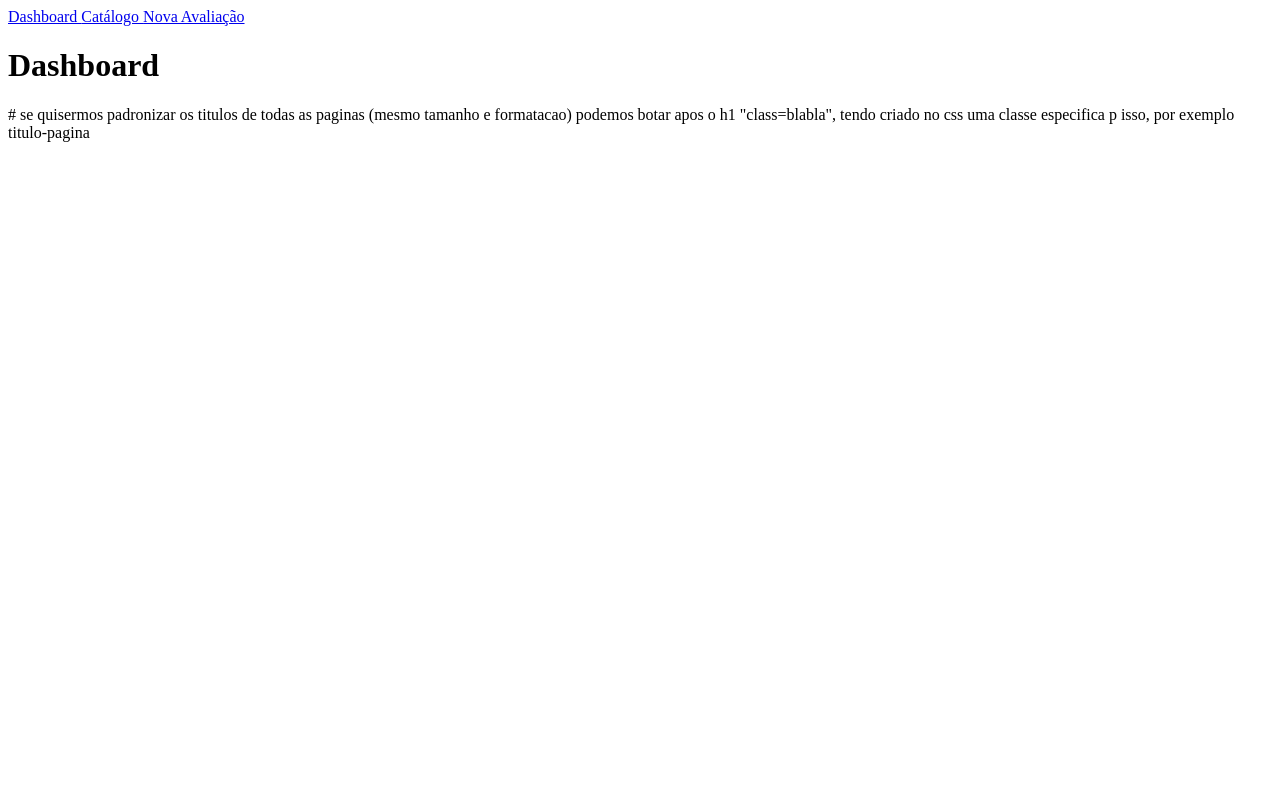
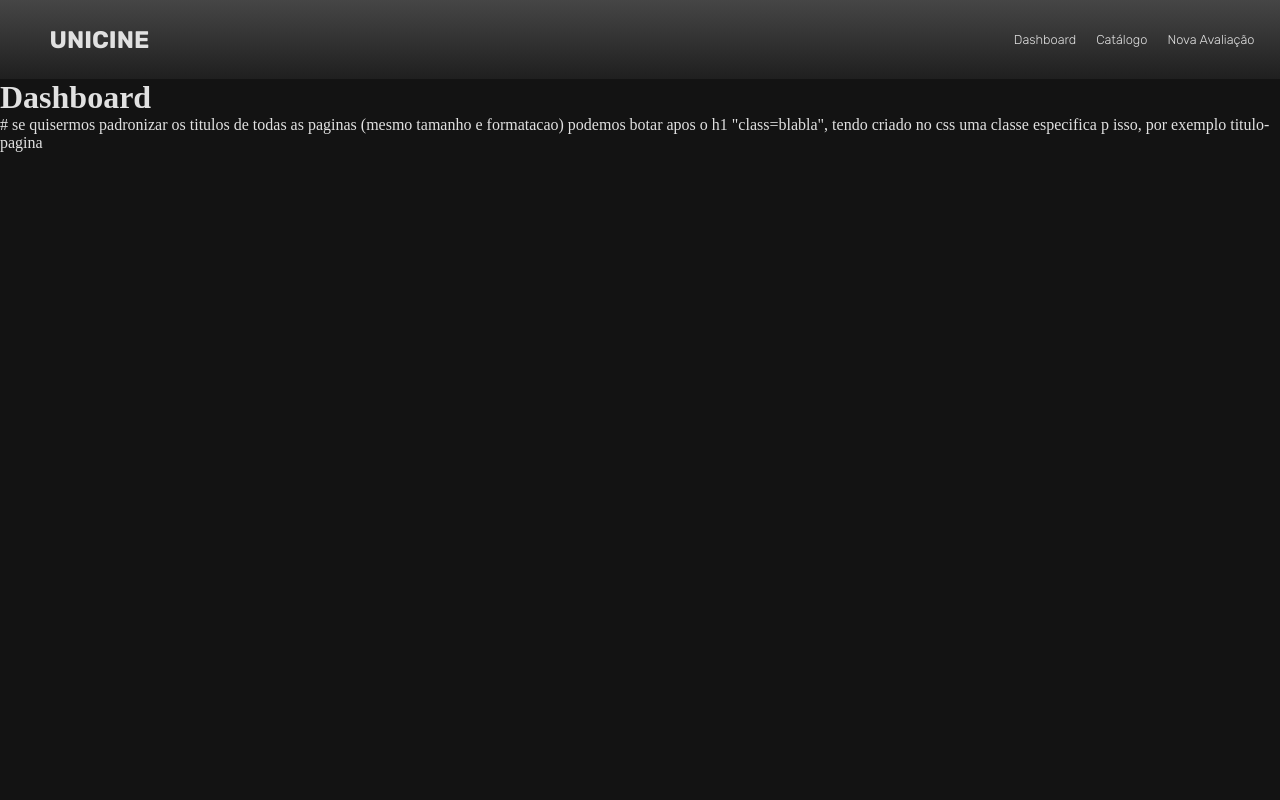
Before and after one commit to gg-ka/projetinho, a Flask app: page / in a window 1280 px wide. Run offline with Flask 3, Linux system fonts and the light colour scheme.

Commit message:
add: style da base.html no arquivo css.

```diff
--- a/static/style.css
+++ b/static/style.css
@@ -1 +1,41 @@
-:root {
+* {
+    margin: 0;
+    padding: 0;
+    box-sizing: border-box;
+}
+
+body{
+    background-color: #131313;
+    color: #e1e1e1;
+}
+
+nav{
+    width: 100%;
+    display: flex;
+    justify-content: space-between;
+    align-items: center;
+    padding: 2vw;
+    background-image: linear-gradient(to bottom, #464646, #1f1f1f);
+    /*background-color: #464646;*/
+}
+
+.base_title {
+    font-family: "Rubik", sans-serif;
+    color: #e1e1e1;
+    padding-left: 24px;
+}
+
+.base_links {
+    color: #e1e1e1;
+    display: flex;
+    justify-content: center;
+    gap: 20px; /* Espaçamento entre os links */
+}
+
+.base_links a{
+    font-family: "Rubik", sans-serif;
+    font-size: 80%;
+    font-weight: lighter;
+    color: #e1e1e1;
+    text-decoration: none;
+}
--- a/templates/base.html
+++ b/templates/base.html
@@ -1,3 +1,7 @@
+<link rel="preconnect" href="https://fonts.googleapis.com">
+<link rel="preconnect" href="https://fonts.gstatic.com" crossorigin>
+<link href="https://fonts.googleapis.com/css2?family=Rubik:ital,wght@0,300..900;1,300..900&display=swap" rel="stylesheet">
+
 <!DOCTYPE html>
 
 <html lang="pt-br">
@@ -6,7 +10,7 @@
 
     <meta charset="UTF-8">
 
-    <title>projetinho dos filmesssssssssss</title>
+    <title>projetinho dos filmes</title>
 
     <link rel="stylesheet" href="{{ url_for('static', filename='style.css') }}">
 
@@ -17,6 +21,9 @@
     <header>
 
         <nav>
+            <h2 class="base_title">UNICINE</h2>
+
+            <div class="base_links">
 
                 <a href="{{ url_for('dashboard') }}">
                     Dashboard
@@ -29,6 +36,8 @@
                 <a href="{{ url_for('avaliacao') }}">
                     Nova Avaliação
                 </a>
+
+            </div>
 
         </nav>
 
```
Lines whose indentation alone changed are shown as unchanged.
